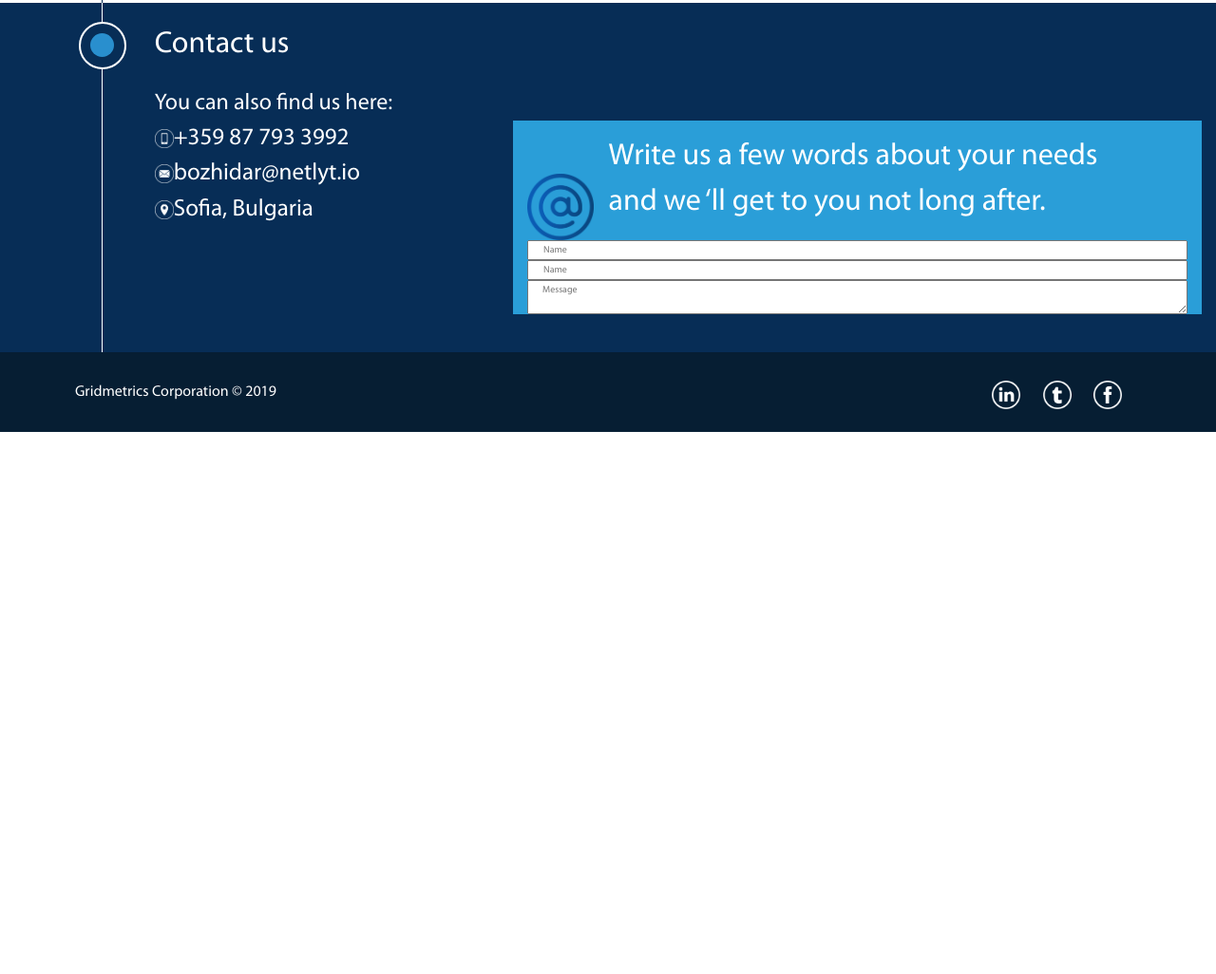
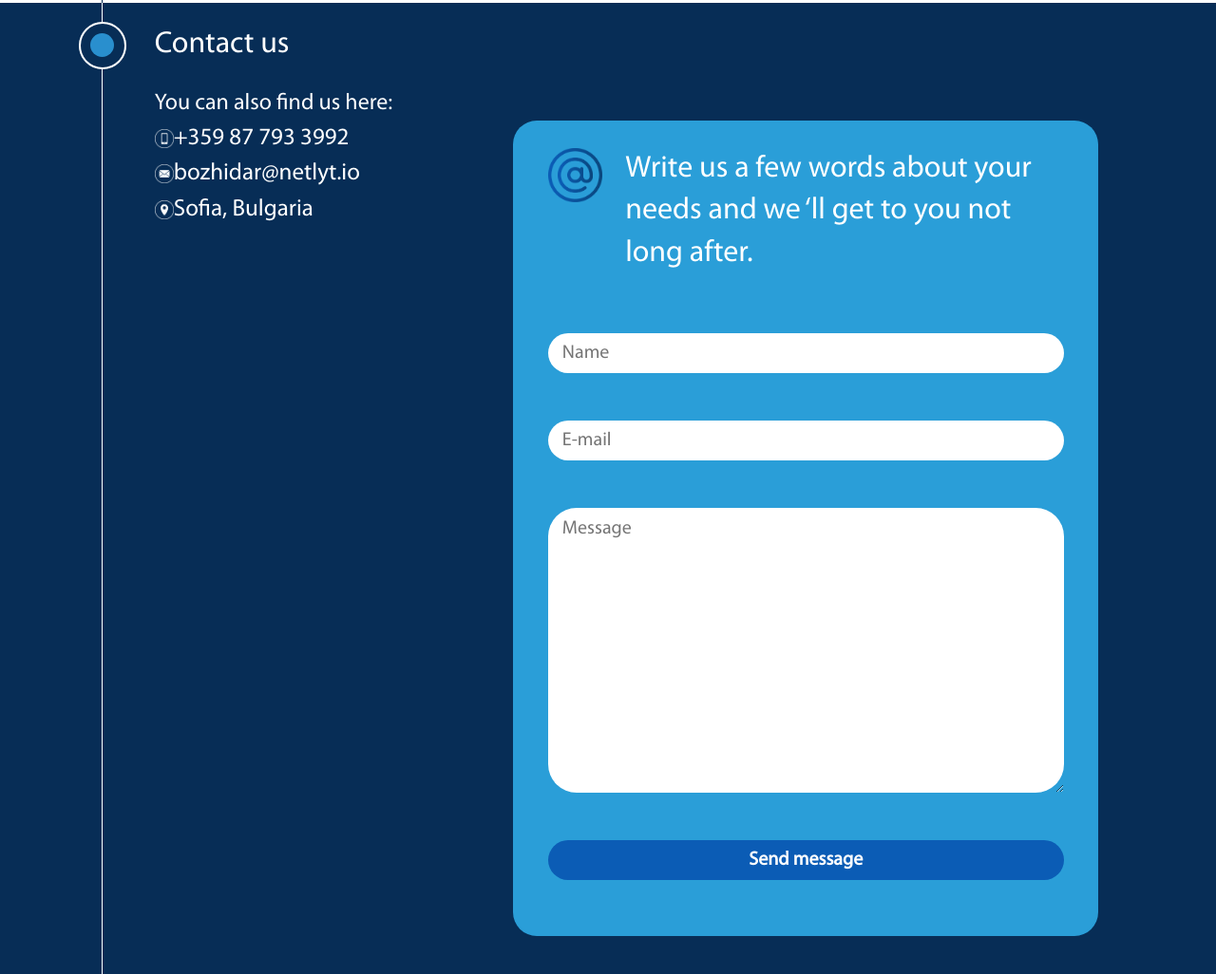
Before and after one commit to MilenaSh/GM-Landing-page, a plain HTML site: page index.html in a window 1280 px wide. Shown: the part 3241-4267 px from the top of the page at 95% size. Before the commit the page ends 3696 px from the top, so only its background shows below. Drawn offline with Linux system fonts and the light colour scheme.

Commit message:
Contact form

```diff
--- a/index.html
+++ b/index.html
@@ -267,9 +267,9 @@
                                 <span>Write us a few words about your needs and we ‘ll get to you not long after.</span>
                                 <form class="row">
                                     <input class="name col-md-12" placeholder="Name">
-                                    <input class="name col-md-12" placeholder="Name">
-                                    <textarea class="name col-md-12" placeholder="Message"></textarea>
-                                    <btn class="name col-md-12" value="Send message"></btn>
+                                    <input class="email col-md-12" placeholder="E-mail">
+                                    <textarea class="message col-md-12" placeholder="Message"></textarea>
+                                    <button class="submit col-md-12" value="Send message">Send message</button>
                                 </form>
                             </div>
                         </div>
--- a/styles/style.css
+++ b/styles/style.css
@@ -22,6 +22,7 @@
         font-family: MyriadProRegular;
         font-size: 10px;
     }
+
     /* Clear styles */
 
     .gm-wrapper .row {
@@ -32,6 +33,7 @@
     .gm-wrapper p {
         margin-bottom: unset;
     }
+
     /*********************************************/
     /*General styles*/
 
@@ -84,6 +86,7 @@
     .section .section-title {
         margin-bottom: 20px;
     }
+
     /* bullet circles */
 
     .circle.outer {
@@ -112,6 +115,7 @@
     .dark .circle.outer {
         background-color: #072D56;
     }
+
     /* Navigation */
 
     .gm-navigation-wrapper {
@@ -160,6 +164,7 @@
         font-size: 2.1em;
         cursor: pointer;
     }
+
     /* Jumbotron */
 
     .gm-jumbotron-wrapper {
@@ -217,6 +222,7 @@
         border-radius: 50%;
         display: block;
     }
+
     /*Slogan section*/
 
     .gm-wrapper .gm-slogan-wrapper.section .main-section {
@@ -239,6 +245,7 @@
         width: 90%;
         background-color: #072D56;
     }
+
     /*Services section*/
 
     .gm-services-wrapper .side-description {
@@ -295,6 +302,7 @@
     .gm-services-wrapper .visualization .image-holder.fourth:hover {
         background-image: url('../images/Gridmetrics/Icons/Services/Capacity_forecasting_hovered.png');
     }
+
     /*Process section*/
 
     .gm-process-wrapper .graph img {
@@ -309,6 +317,7 @@
         padding-bottom: 10px;
         padding-top: 10px;
     }
+
     /*Contact section*/
 
     .gm-contact-us-wrapper .section.dark {
@@ -324,23 +333,57 @@
         height: 20px;
     }
 
-    .contact-form {
+    .row.contact-form {
         background-color: #2A9ED8;
         color: white;
+        width: 85%;
+        padding: 4% 3%;
+        border-radius: 25px;
     }
 
-    .contact-form img{
+    .contact-form input,
+    .contact-form textarea {
+        line-height: 2em;
+        font-size: 2em;
+        border-radius: 30px;
+        margin-bottom: 50px;
+        color: #698196;
+        border: none;
+    }
+
+    .contact-form textarea {
+        min-height: 300px;
+    }
+
+    .contact-form button {
+        line-height: 2em;
+        font-size: 2em;
+        border-radius: 30px;
+        border: none;
+        background-color: #0B5CB5;
+color: #fff;
+font-weight: 600;
+margin-bottom: 30px;
+    }
+
+
+    .contact-form img {
         width: 10%;
         height: auto;
         display: inline-block;
+        position: absolute;
     }
 
-    .contact-form span{
+    .contact-form span {
         width: 85%;
         font-size: 3.2em;
         display: inline-block;
-        padding: 2%;
+        padding-bottom: 2%;
+        margin-left: 15%;
+        line-height: 1.4em;
+        margin-bottom: 50px;
     }
+
     /* Footer */
 
     .gm-footer {
@@ -358,17 +401,20 @@
         height: 30px;
         margin-right: 20px;
     }
+
     /*Responsive*/
 
     @media (max-width: 991px) {
         .gm-navigation-wrapper ul .circle-bullet {
             display: none;
         }
+
         .gm-navigation-wrapper .gm-btn.contact {
             font-size: 17px;
             border: none;
             padding: 0;
         }
+
         .gm-jumbotron-wrapper .call-to-action {
             width: 90%;
         }
```
